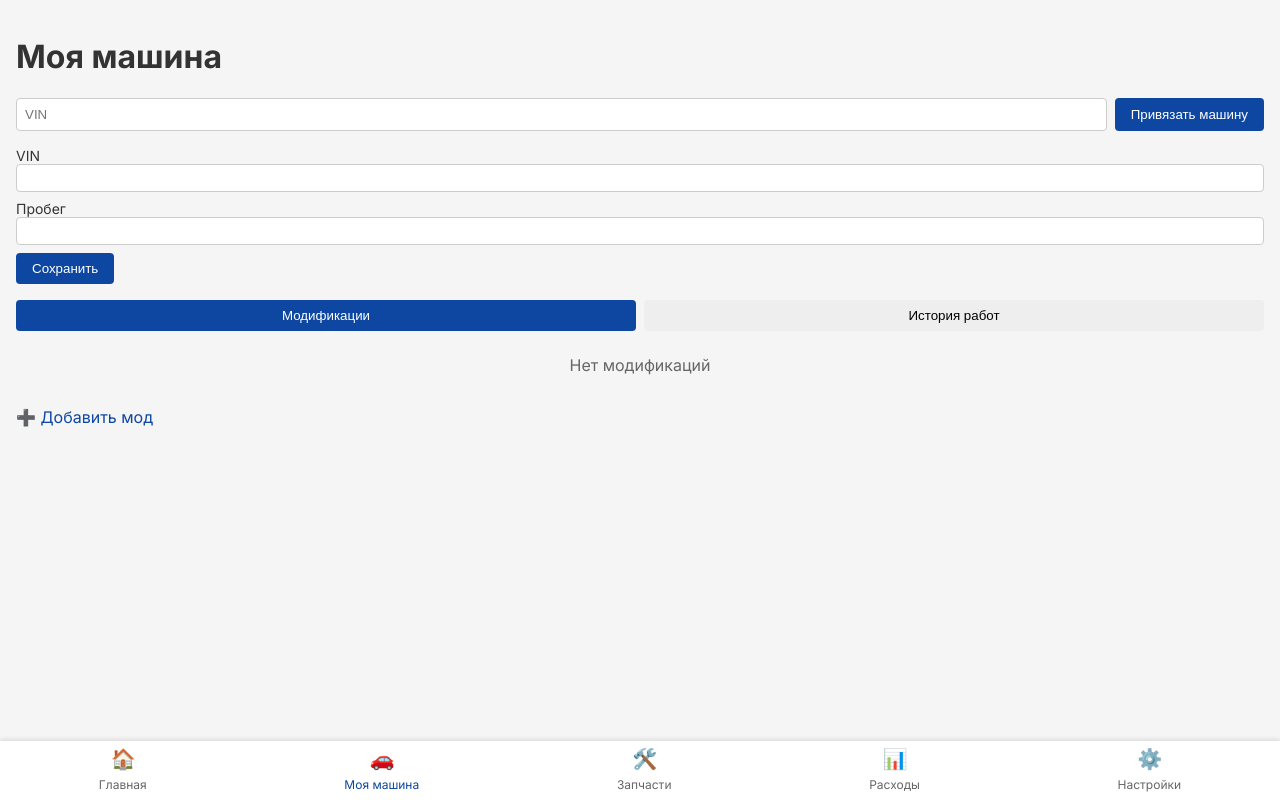
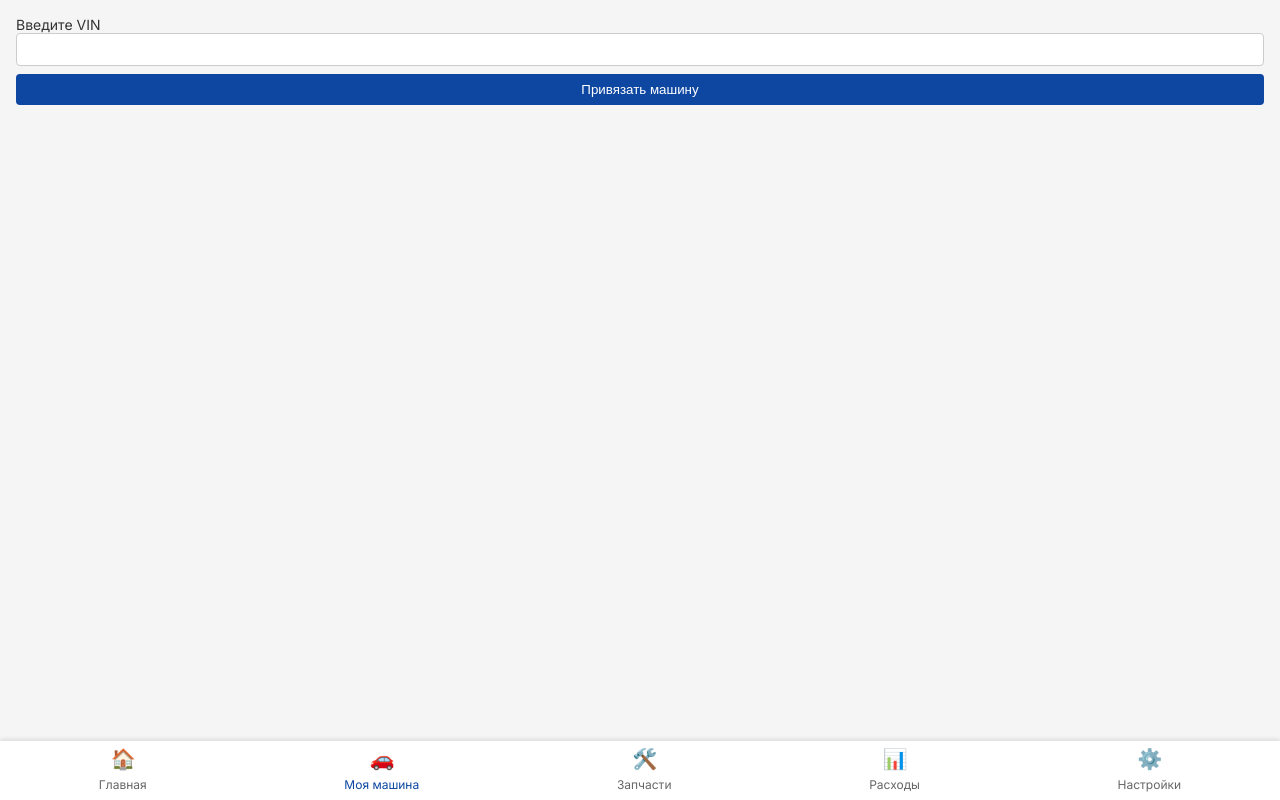
Before and after one commit to nomer156/Nomer156.github.io, a React (Vite) app: page /car in a window 1280 px wide. Built offline with nearby package versions, Linux system fonts and the light colour scheme; sample sign-in values are in the browser's storage.

Commit message:
Implement stub auth and VIN flow

```diff
--- a/src/components/RequireAuth.jsx
+++ b/src/components/RequireAuth.jsx
@@ -2,8 +2,8 @@ import { Navigate } from 'react-router-dom';
 import useAuth from '../hooks/useAuth.js';
 
 function RequireAuth({ children }) {
-  const { user } = useAuth();
-  if (!user) {
+  const { token } = useAuth();
+  if (!token) {
     return <Navigate to="/login" replace />;
   }
   return children;
--- a/src/hooks/useAuth.js
+++ b/src/hooks/useAuth.js
@@ -1,44 +1,52 @@
 import { createContext, useContext, useState } from 'react';
+import { useNavigate } from 'react-router-dom';
 
 const AuthContext = createContext();
 
 export function AuthProvider({ children }) {
-  const [token, setToken] = useState(() => localStorage.getItem('token'));
-  const [user, setUser] = useState(() => {
-    const stored = localStorage.getItem('user');
-    return stored ? JSON.parse(stored) : null;
+  const navigate = useNavigate();
+  const [auth, setAuth] = useState(() => {
+    const token = localStorage.getItem('token');
+    const storedUser = localStorage.getItem('user');
+    return {
+      token,
+      user: storedUser ? JSON.parse(storedUser) : null,
+    };
   });
+
+  const setUser = (user) => setAuth((a) => ({ ...a, user }));
 
   const delay = (ms) => new Promise((r) => setTimeout(r, ms));
 
   const login = async (username) => {
     await delay(500);
     const data = { token: 'demo-token', user: { id: 1, username } };
-    setToken(data.token);
-    setUser(data.user);
+    setAuth(data);
     localStorage.setItem('token', data.token);
     localStorage.setItem('user', JSON.stringify(data.user));
+    return data;
   };
 
   const register = async (username) => {
     await delay(500);
     const data = { token: 'demo-token', user: { id: 1, username } };
-    setToken(data.token);
-    setUser(data.user);
+    setAuth(data);
     localStorage.setItem('token', data.token);
     localStorage.setItem('user', JSON.stringify(data.user));
+    return data;
   };
 
   const logout = () => {
-    setToken(null);
-    setUser(null);
+    setAuth({ token: null, user: null });
     localStorage.removeItem('token');
     localStorage.removeItem('user');
-    localStorage.removeItem('carVin');
+    navigate('/login');
   };
 
   return (
-    <AuthContext.Provider value={{ user, token, login, register, logout, setUser }}>
+    <AuthContext.Provider
+      value={{ user: auth.user, token: auth.token, login, register, logout, setUser }}
+    >
       {children}
     </AuthContext.Provider>
   );
--- a/src/pages/Car/Car.css
+++ b/src/pages/Car/Car.css
@@ -1,120 +1,3 @@
 .car-page {
   padding: 1rem;
 }
-
-.vin-bind {
-  display: flex;
-  gap: 0.5rem;
-  margin-bottom: 1rem;
-}
-
-.vin-bind__input {
-  flex: 1;
-  padding: 0.5rem;
-  border: 1px solid #ccc;
-  border-radius: 0.25rem;
-}
-
-.vin-bind__button {
-  padding: 0.5rem 1rem;
-  background: var(--color-primary);
-  color: #fff;
-  border: none;
-  border-radius: 0.25rem;
-}
-
-.vin-card {
-  background: var(--card-bg);
-  padding: 1rem;
-  border-radius: 0.5rem;
-  box-shadow: 0 1px 4px rgba(0, 0, 0, 0.1);
-  margin-bottom: 1rem;
-}
-
-.car-form {
-  display: grid;
-  gap: 0.5rem;
-  margin-bottom: 1rem;
-}
-
-.car-form__label {
-  display: flex;
-  flex-direction: column;
-  font-size: 0.875rem;
-}
-
-.car-form__input {
-  padding: 0.25rem;
-  font-size: 1rem;
-  border: 1px solid #ccc;
-  border-radius: 0.25rem;
-}
-
-.car-form__save {
-  justify-self: start;
-  padding: 0.5rem 1rem;
-  background: var(--color-primary);
-  color: #fff;
-  border: none;
-  border-radius: 0.25rem;
-}
-
-.car-info {
-  background: var(--card-bg);
-  padding: 1rem;
-  border-radius: 0.5rem;
-  box-shadow: 0 1px 4px rgba(0,0,0,0.1);
-  margin-bottom: 1rem;
-}
-
-.car-info__qr {
-  margin-top: 0.5rem;
-  background: var(--color-accent);
-  border: none;
-  color: #fff;
-  padding: 0.25rem 0.5rem;
-  border-radius: 0.25rem;
-}
-
-.car-tabs {
-  display: flex;
-  gap: 0.5rem;
-  margin-bottom: 0.5rem;
-}
-
-.car-tabs__btn {
-  flex: 1;
-  padding: 0.5rem;
-  background: #eee;
-  border: none;
-  border-radius: 0.25rem;
-}
-
-.car-tabs__btn--active {
-  background: var(--color-primary);
-  color: #fff;
-}
-
-.car-mods {
-  display: grid;
-  gap: 0.5rem;
-}
-
-.car__mod-item {
-  background: var(--card-bg);
-  padding: 0.5rem;
-  border-radius: 0.25rem;
-  box-shadow: 0 1px 2px rgba(0, 0, 0, 0.1);
-}
-
-.car__add-mod {
-  margin-top: 0.5rem;
-  display: inline-block;
-  color: var(--color-primary);
-  text-decoration: none;
-}
-
-.car__empty {
-  color: #666;
-  text-align: center;
-}
--- a/src/pages/Car/Car.jsx
+++ b/src/pages/Car/Car.jsx
@@ -1,115 +1,55 @@
-import { useState } from "react";
-import { Link } from "react-router-dom";
-import useAuth from "../../hooks/useAuth.js";
-import {
-  getCarInfo,
-  saveCarInfo,
-  getMods,
-} from "../../hooks/useDB.js";
-import "./Car.css";
+import { useState } from 'react';
+import { useNavigate } from 'react-router-dom';
+import useAuth from '../../hooks/useAuth.js';
+import './Car.css';
 
 function Car() {
-  const { user, setUser } = useAuth();
-  const initial = getCarInfo();
-  const [vin, setVin] = useState(initial.vin || "");
-  const [mileage, setMileage] = useState(initial.mileage || "");
-  const [tab, setTab] = useState("mods");
-  const [bindVin, setBindVin] = useState("");
-  const mods = getMods();
+  const { user, setUser, logout } = useAuth();
+  const [vin, setVin] = useState('');
+  const navigate = useNavigate();
 
-  const handleBind = async (e) => {
+  const onBindVin = async (e) => {
     e.preventDefault();
     await new Promise((r) => setTimeout(r, 500));
-    const updated = { ...user, carVin: bindVin };
+    const updated = { ...user, carVin: vin };
     setUser(updated);
-    localStorage.setItem('carVin', bindVin);
     localStorage.setItem('user', JSON.stringify(updated));
+    navigate('/car');
   };
 
-  const handleSubmit = (e) => {
-    e.preventDefault();
-    const info = { vin, mileage };
-    saveCarInfo(info);
-  };
+  if (!user?.carVin) {
+    return (
+      <div className="car-page">
+        <form className="form" onSubmit={onBindVin}>
+          <label className="form__label">
+            Введите VIN
+            <input
+              className="form__input"
+              value={vin}
+              onChange={(e) => setVin(e.target.value)}
+              required
+              minLength={17}
+              maxLength={17}
+            />
+          </label>
+          <button className="btn-primary" type="submit">
+            Привязать машину
+          </button>
+        </form>
+      </div>
+    );
+  }
 
   return (
     <div className="car-page">
-      <h1>Моя машина</h1>
-      {!user?.carVin ? (
-        <form className="vin-bind" onSubmit={handleBind}>
-          <input
-            className="vin-bind__input"
-            value={bindVin}
-            onChange={(e) => setBindVin(e.target.value)}
-            placeholder="VIN"
-          />
-          <button className="vin-bind__button" type="submit">
-            Привязать машину
-          </button>
-        </form>
-      ) : (
-        <div className="vin-card">VIN: {user.carVin}</div>
-      )}
-      <form className="car-form" onSubmit={handleSubmit}>
-        <label className="car-form__label">
-          VIN
-          <input
-            className="car-form__input"
-            value={vin}
-            onChange={(e) => setVin(e.target.value)}
-          />
-        </label>
-        <label className="car-form__label">
-          Пробег
-          <input
-            className="car-form__input"
-            value={mileage}
-            onChange={(e) => setMileage(e.target.value)}
-          />
-        </label>
-        <button className="car-form__save" type="submit">
-          Сохранить
-        </button>
-      </form>
-
-      {vin && (
-        <div className="car-info">
-          <p className="car-info__text">VIN: {vin}</p>
-          <p className="car-info__text">Пробег: {mileage} км</p>
-          <button className="car-info__qr">QR-код</button>
-        </div>
-      )}
-
-      <div className="car-tabs">
-        <button
-          className={"car-tabs__btn" + (tab === "mods" ? " car-tabs__btn--active" : "")}
-          onClick={() => setTab("mods")}
-        >
-          Модификации
-        </button>
-        <button
-          className={"car-tabs__btn" + (tab === "history" ? " car-tabs__btn--active" : "")}
-          onClick={() => setTab("history")}
-        >
-          История работ
+      <div className="car-card">
+        <h2>Моя машина</h2>
+        <p>VIN: {user.carVin}</p>
+        <p>Пробег: — км</p>
+        <button className="btn-primary" onClick={logout}>
+          Выйти
         </button>
       </div>
-
-      {tab === "mods" ? (
-        <div className="car-mods">
-          {mods.length === 0 && <p className="car__empty">Нет модификаций</p>}
-          {mods.map((m) => (
-            <div key={m.id} className="car__mod-item">
-              {m.title}
-            </div>
-          ))}
-          <Link className="car__add-mod" to="/mods/new">
-            ➕ Добавить мод
-          </Link>
-        </div>
-      ) : (
-        <p className="car__empty">Записей нет</p>
-      )}
     </div>
   );
 }
--- a/src/pages/Login.css
+++ b/src/pages/Login.css
@@ -1,25 +1,5 @@
 .login-page {
   padding: 1rem;
-}
-
-.login-form {
-  display: grid;
-  gap: 0.5rem;
-  margin-bottom: 1rem;
-}
-
-.login-form__input {
-  padding: 0.5rem;
-  border: 1px solid #ccc;
-  border-radius: 0.25rem;
-}
-
-.login-form__submit {
-  padding: 0.5rem 1rem;
-  background: var(--color-primary);
-  color: #fff;
-  border: none;
-  border-radius: 0.25rem;
 }
 
 .login__link {
--- a/src/pages/Register.jsx
+++ b/src/pages/Register.jsx
@@ -8,31 +8,48 @@ function Register() {
   const { register } = useAuth();
   const [username, setUsername] = useState('');
   const [password, setPassword] = useState('');
+  const [errors, setErrors] = useState({});
 
   const handleSubmit = async (e) => {
     e.preventDefault();
+    const errs = {};
+    if (!username) errs.username = true;
+    if (!password) errs.password = true;
+    setErrors(errs);
+    if (Object.keys(errs).length === 0) {
       await register(username, password);
-    navigate('/login');
+      navigate('/');
+    }
   };
 
   return (
     <div className="register-page">
       <h1>Регистрация</h1>
-      <form className="register-form" onSubmit={handleSubmit}>
+      <form className="form" onSubmit={handleSubmit} noValidate>
+        <label className="form__label">
+          Username
           <input
-          className="register-form__input"
+            className="form__input"
             value={username}
             onChange={(e) => setUsername(e.target.value)}
-          placeholder="Username"
           />
+          {errors.username && (
+            <span className="form__error">Обязательное поле</span>
+          )}
+        </label>
+        <label className="form__label">
+          Password
           <input
-          className="register-form__input"
+            className="form__input"
             type="password"
             value={password}
             onChange={(e) => setPassword(e.target.value)}
-          placeholder="Password"
           />
-        <button className="register-form__submit" type="submit">
+          {errors.password && (
+            <span className="form__error">Обязательное поле</span>
+          )}
+        </label>
+        <button className="btn-primary" type="submit">
           Создать аккаунт
         </button>
       </form>
--- a/src/styles/global.css
+++ b/src/styles/global.css
@@ -95,3 +95,45 @@ body {
 .ads-placeholder {
   display: none !important;
 }
+
+.form {
+  display: grid;
+  gap: 0.5rem;
+  margin-bottom: 1rem;
+}
+
+.form__label {
+  display: flex;
+  flex-direction: column;
+  font-size: 0.875rem;
+}
+
+.form__input {
+  padding: 0.5rem;
+  border: 1px solid #ccc;
+  border-radius: 0.25rem;
+}
+
+.form__error {
+  font-size: 0.75rem;
+  color: red;
+}
+
+.btn-primary {
+  padding: 0.5rem 1rem;
+  background: var(--color-primary);
+  color: #fff;
+  border: none;
+  border-radius: 0.25rem;
+}
+
+.car-card {
+  background: var(--card-bg);
+  padding: 1rem;
+  border-radius: 0.5rem;
+  box-shadow: 0 1px 4px rgba(0, 0, 0, 0.1);
+}
+
+.car-card h2 {
+  margin-top: 0;
+}
```
Also changed, not shown: src/pages/Dashboard/Dashboard.jsx (+17 -14 lines), src/pages/Login.jsx (+23 -6 lines), src/pages/Register.css (+0 -20 lines). Lines whose indentation alone changed are shown as unchanged.
